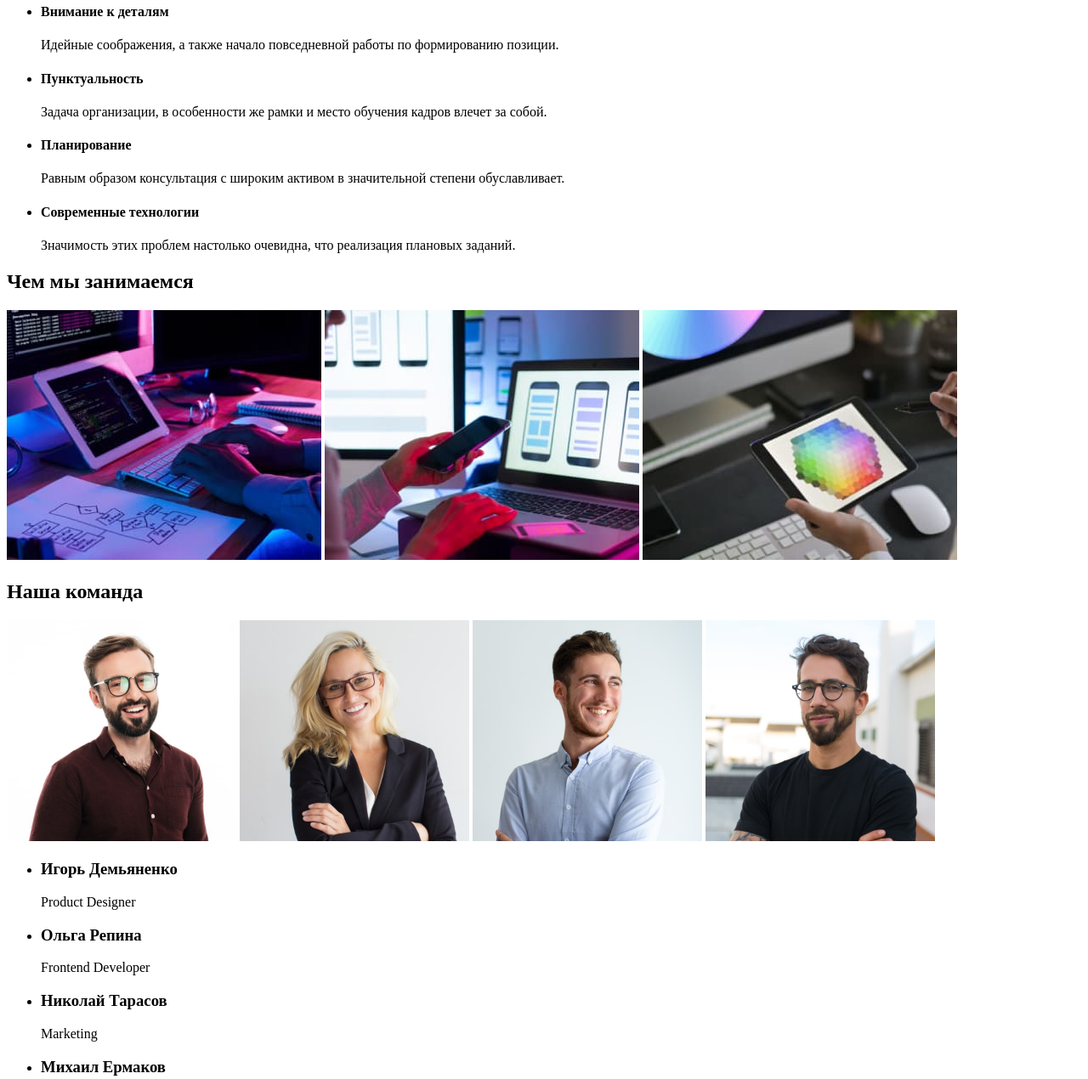
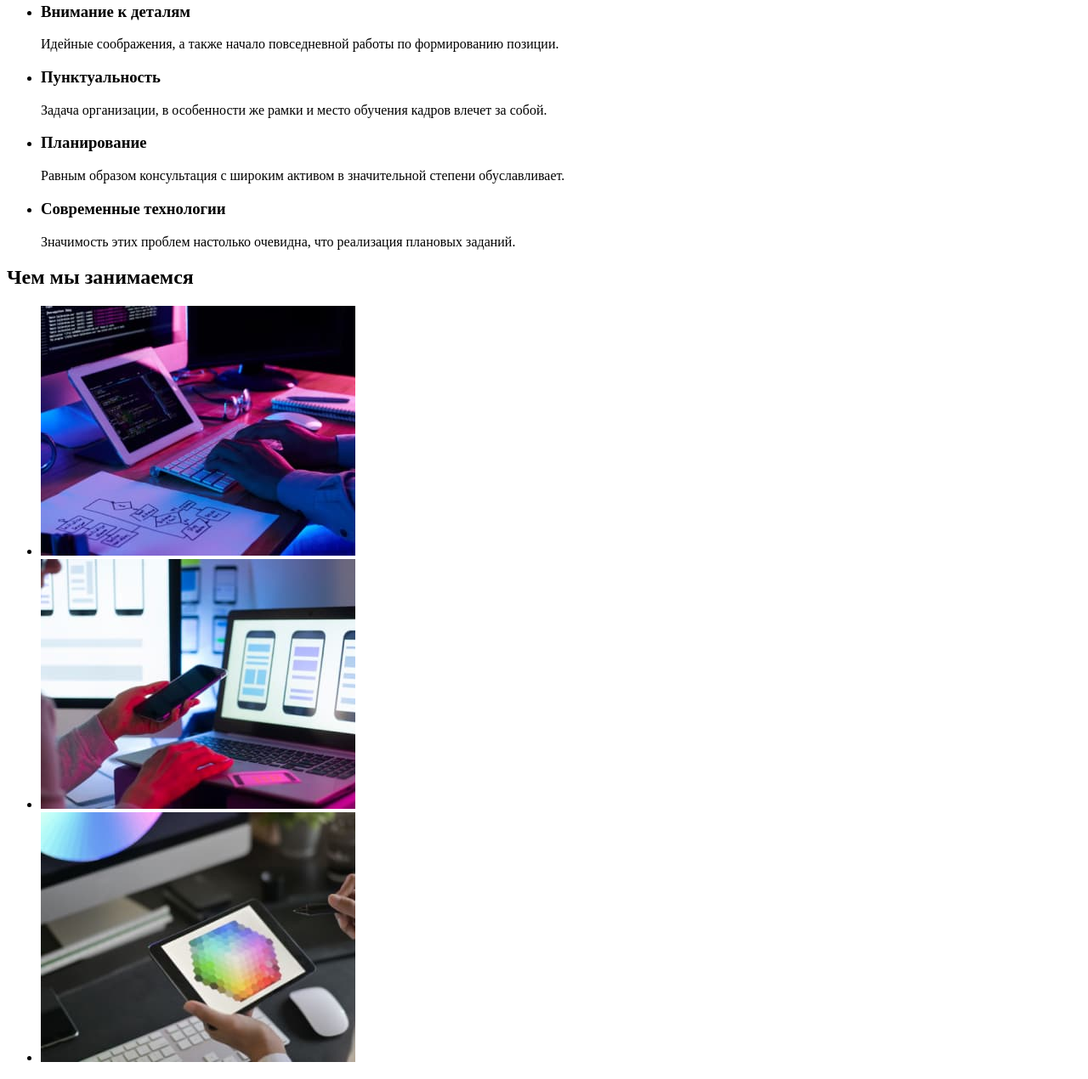
Before and after one commit to SofiiaKorost/goit-markup-hw-01, a plain HTML site: page index.html in a window 1280 px wide. Shown: the part 252-1522 px from the top of the page at 85% size. Drawn offline with Linux system fonts and the light colour scheme.

Commit message:
Change index.html

```diff
--- a/index.html
+++ b/index.html
@@ -35,19 +35,19 @@
     <section>
         <ul>
             <li>
-                <h4>Внимание к деталям</h4>
+                <h3>Внимание к деталям</h3>
                 <p>Идейные соображения, а также начало повседневной работы по формированию позиции.</p>
             </li>
             <li>
-                <h4>Пунктуальность</h4>
+                <h3>Пунктуальность</h3>
                 <p>Задача организации, в особенности же рамки и место обучения кадров влечет за собой.</p>
             </li>
             <li>
-                <h4>Планирование</h4>
+                <h3>Планирование</h3>
                 <p>Равным образом консультация с широким активом в значительной степени обуславливает.</p>
             </li>
             <li>
-                <h4>Современные технологии</h4>
+                <h3>Современные технологии</h3>
                 <p>Значимость этих проблем настолько очевидна, что реализация плановых заданий.</p>
             </li>
         </ul>
@@ -55,31 +55,33 @@
     <!--Чем мы занимаемся-->
     <section>
         <h2>Чем мы занимаемся</h2>
-        <img src="images/img.jpg" alt="Кодинг" width="370">
-        <img src="images/imgкопія.jpg" alt="Мобильные приложения" width="370">
-        <img src="images/box3.jpg" alt="Дизайн" width="370">
+       <ul>
+          <li><img src="images/img.jpg" alt="Кодинг" width="370"></li>
+          <li><img src="images/img1.jpg" alt="Мобильные приложения" width="370"></li>
+          <li><img src="images/box3.jpg" alt="Дизайн" width="370"></li>
+       </ul>
     </section>
     <!--Наша команда-->
     <section>
         <h2>Наша команда</h2>
-        <img src="images/imgкопія2.jpg" alt="Член команды" width="270">
-        <img src="images/imgкопія3.jpg" alt="Член команды" width="270">
-        <img src="images/imgкопія4.jpg" alt="Член команды" width="270">
-        <img src="images/imgкопія5.jpg" alt="Член команды" width="270">
         <ul>
             <li>
+                <img src="images/img2.jpg" alt="Член команды" width="270">
                 <h3>Игорь Демьяненко</h3>
                 <p>Product Designer</p>
             </li>
             <li>
+                <img src="images/img3.jpg" alt="Член команды" width="270">
                 <h3>Ольга Репина</h3>
                 <p>Frontend Developer</p>
             </li>
             <li>
+                <img src="images/img4.jpg" alt="Член команды" width="270">
                 <h3>Николай Тарасов</h3>
                 <p>Marketing</p>
             </li>
             <li>
+                <img src="images/img5.jpg" alt="Член команды" width="270">
                 <h3>Михаил Ермаков</h3>
                 <p>UI Designer</p>
             </li>
@@ -92,7 +94,7 @@
         <a href="/">WebStudio</a>
         <address>
             <ul>
-                <li>г.Киев, пр-т Леси Украинки, 26</li>
+                <li><a href="#">г.Киев, пр-т Леси Украинки, 26</a></li>
                 <li><a href="mail:info@example.com">info@example.com</a></li>
                 <li><a href="tel:+380991111111">+38 099 111 11 11</a></li>
             </ul>
```
Also changed, not shown: images/img1.jpg (added), images/img2.jpg (added), images/img3.jpg (added), images/img4.jpg (added), images/img5.jpg (added), 1 other file.
